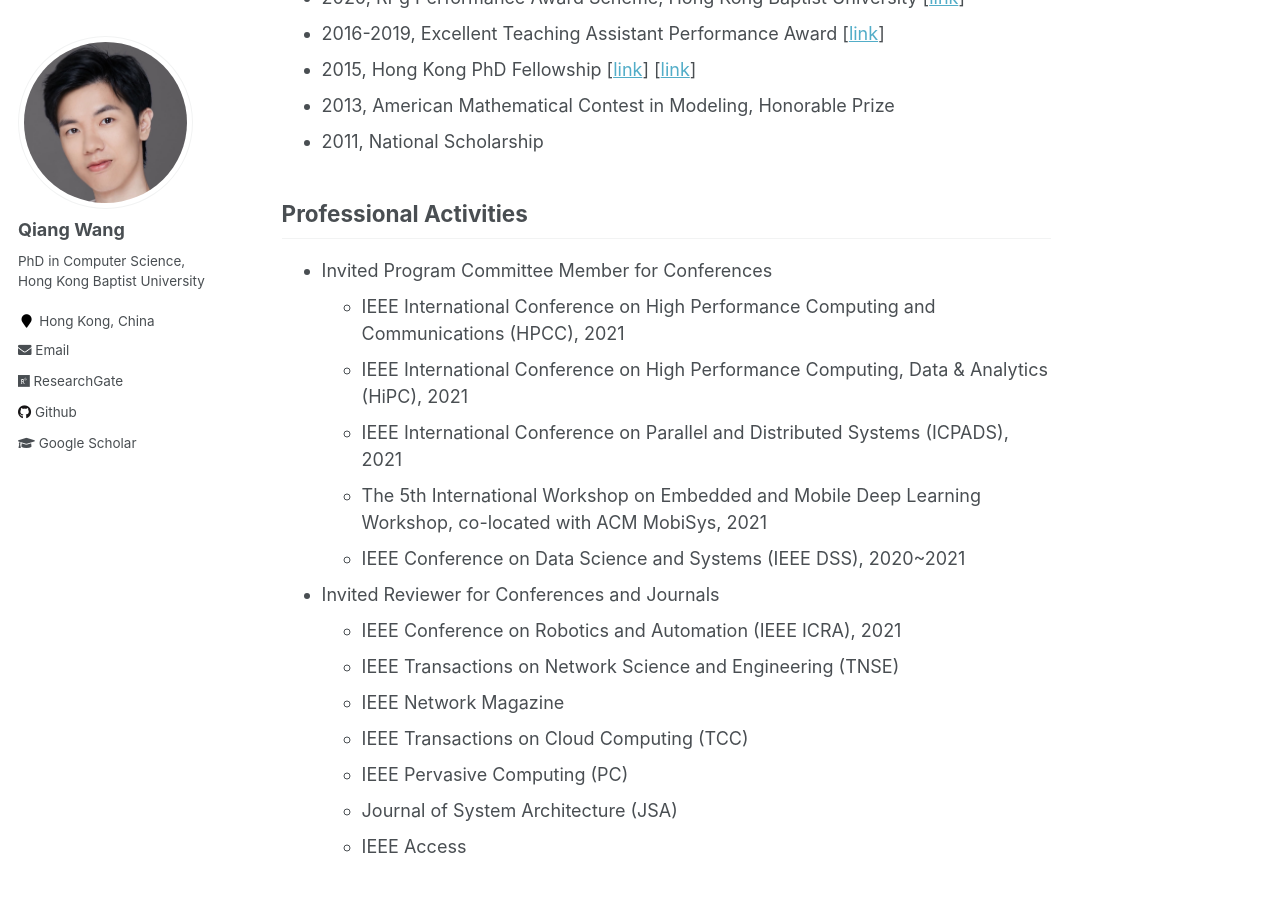
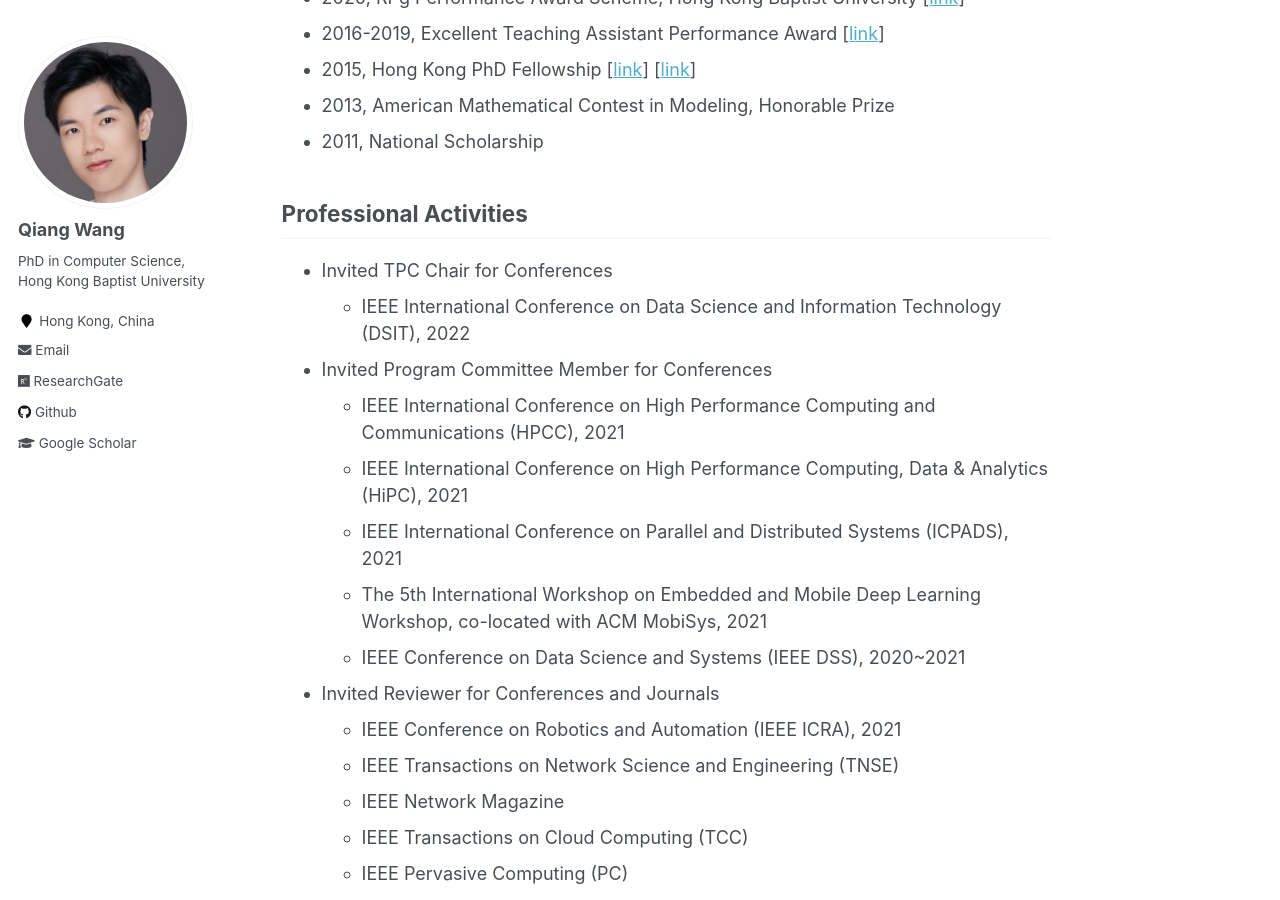
Before and after one commit to blackjack2015/blackjack2015.github.io, a Jekyll site: the page built from _pages/about.md, in a window 1280 px wide and 900 px high, scrolled down 1611 px. Built offline with Jekyll 4.4.1, drawn with Linux system fonts in a browser that asks for light colours.

Commit message:
Update about.md

```diff
--- a/_pages/about.md
+++ b/_pages/about.md
@@ -40,6 +40,8 @@ Qiang Wang is currently a Research Assistant Professor at Department of Computer
 + 2011, National Scholarship
 
 ## Professional Activities
++ Invited TPC Chair for Conferences
+    + IEEE International Conference on Data Science and Information Technology (DSIT), 2022
 + Invited Program Committee Member for Conferences
     + IEEE International Conference on High Performance Computing and Communications (HPCC), 2021
     + IEEE International Conference on High Performance Computing, Data & Analytics (HiPC), 2021
```
